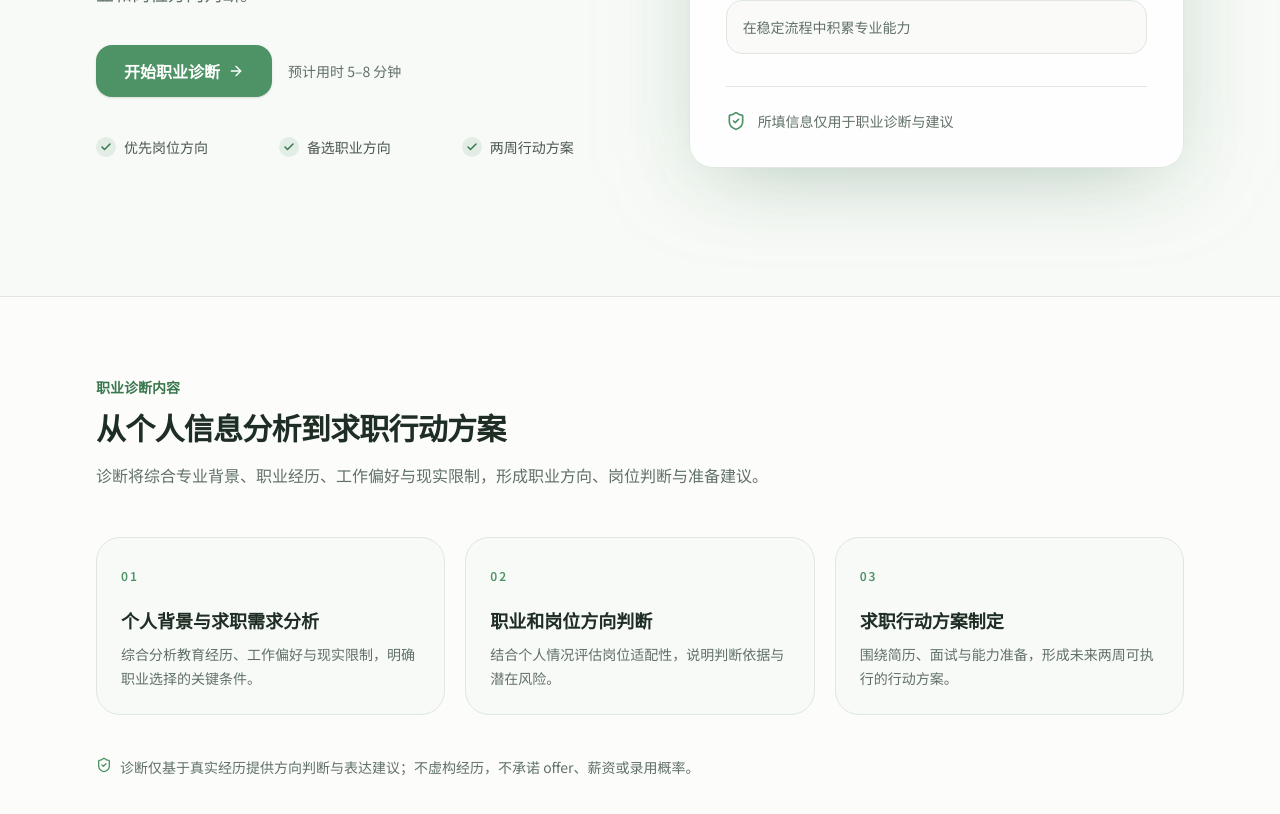
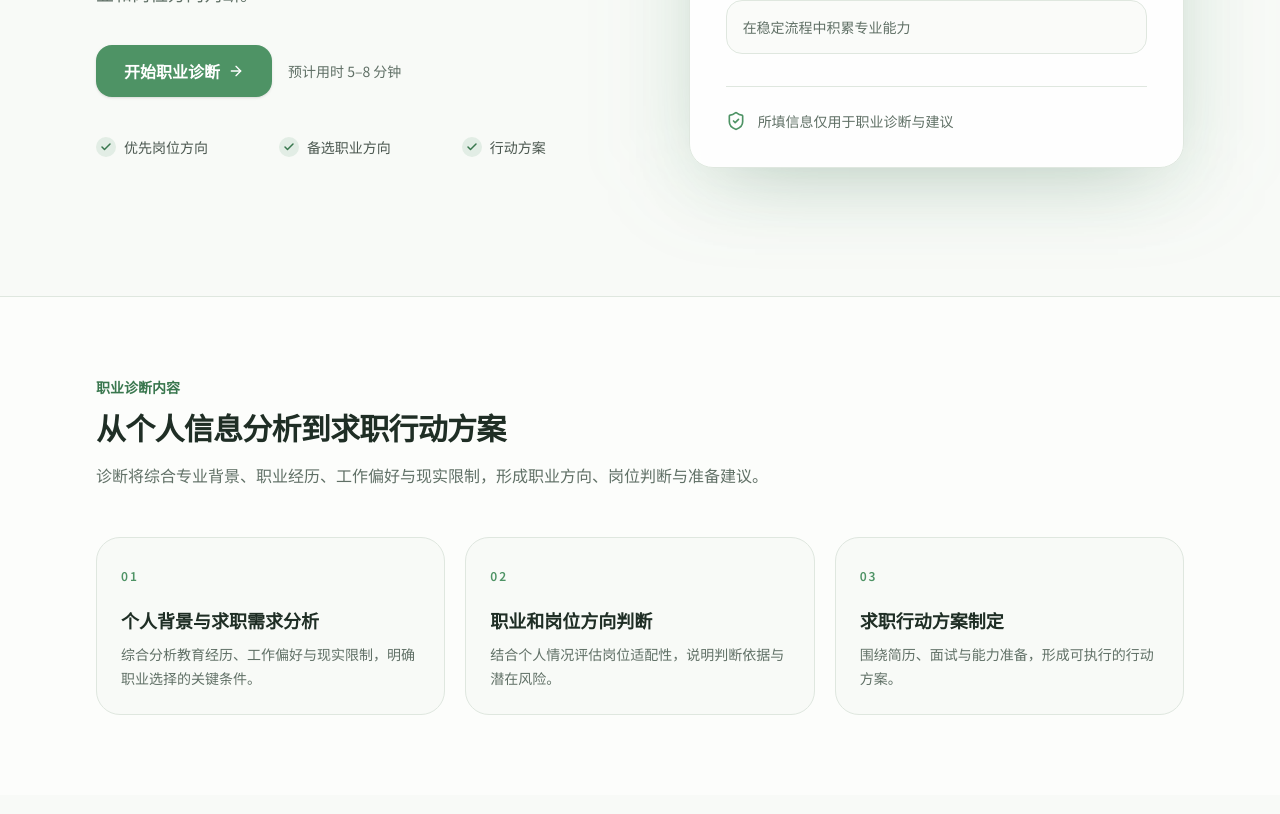
Before and after one commit to Qihua2026/Medical, a Next.js app: page / in a window 1280 px wide. Shown: the part 480-1294 px from the top of the page. Built offline with nearby package versions, Linux system fonts and the light colour scheme.

Commit message:
copy: simplify action plan section

```diff
--- a/src/app/page.tsx
+++ b/src/app/page.tsx
@@ -7,7 +7,7 @@ import { Card, CardContent } from "@/components/ui/card";
 const outcomes = [
   "优先岗位方向",
   "备选职业方向",
-  "两周行动方案",
+  "行动方案",
 ];
 
 export default function Home() {
@@ -54,9 +54,8 @@ export default function Home() {
         <div className="mx-auto max-w-6xl px-6 py-20 lg:px-8">
           <div className="max-w-2xl"><p className="text-sm font-semibold text-primary-dark">职业诊断内容</p><h2 className="mt-3 text-3xl font-semibold tracking-tight text-foreground">从个人信息分析到求职行动方案</h2><p className="mt-4 leading-7 text-muted-foreground">诊断将综合专业背景、职业经历、工作偏好与现实限制，形成职业方向、岗位判断与准备建议。</p></div>
           <div className="mt-12 grid gap-5 md:grid-cols-3">
-            {[["01", "个人背景与求职需求分析", "综合分析教育经历、工作偏好与现实限制，明确职业选择的关键条件。"], ["02", "职业和岗位方向判断", "结合个人情况评估岗位适配性，说明判断依据与潜在风险。"], ["03", "求职行动方案制定", "围绕简历、面试与能力准备，形成未来两周可执行的行动方案。"]].map(([number, title, description]) => <Card key={number} className="bg-background/85"><CardContent className="p-6"><span className="text-xs font-semibold tracking-[0.16em] text-primary">{number}</span><h3 className="mt-5 text-lg font-semibold text-foreground">{title}</h3><p className="mt-2 text-sm leading-6 text-muted-foreground">{description}</p></CardContent></Card>)}
+            {[["01", "个人背景与求职需求分析", "综合分析教育经历、工作偏好与现实限制，明确职业选择的关键条件。"], ["02", "职业和岗位方向判断", "结合个人情况评估岗位适配性，说明判断依据与潜在风险。"], ["03", "求职行动方案制定", "围绕简历、面试与能力准备，形成可执行的行动方案。"]].map(([number, title, description]) => <Card key={number} className="bg-background/85"><CardContent className="p-6"><span className="text-xs font-semibold tracking-[0.16em] text-primary">{number}</span><h3 className="mt-5 text-lg font-semibold text-foreground">{title}</h3><p className="mt-2 text-sm leading-6 text-muted-foreground">{description}</p></CardContent></Card>)}
           </div>
-          <p className="mt-10 flex items-start gap-2 text-sm leading-6 text-muted-foreground"><ShieldCheck aria-hidden="true" className="mt-0.5 size-4 shrink-0 text-primary" />诊断仅基于真实经历提供方向判断与表达建议；不虚构经历，不承诺 offer、薪资或录用概率。</p>
         </div>
       </section>
     </main>
```
Also changed, not shown: 1 other file (tests, documents, lock files or other folders).
